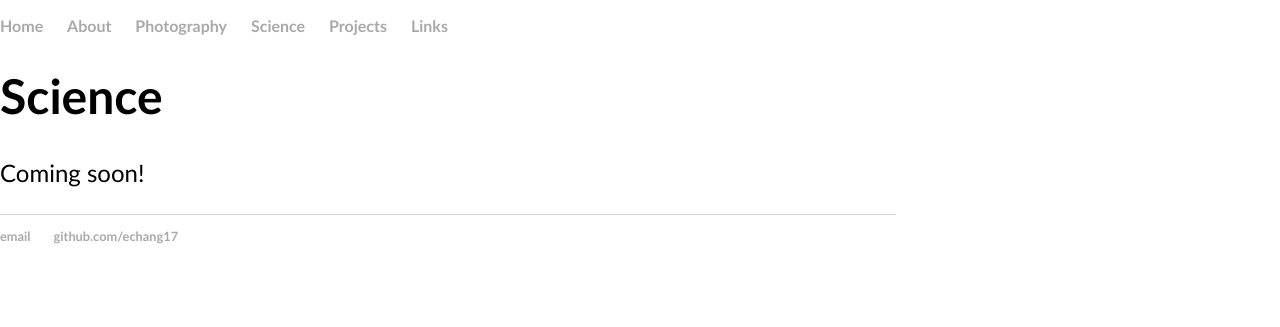
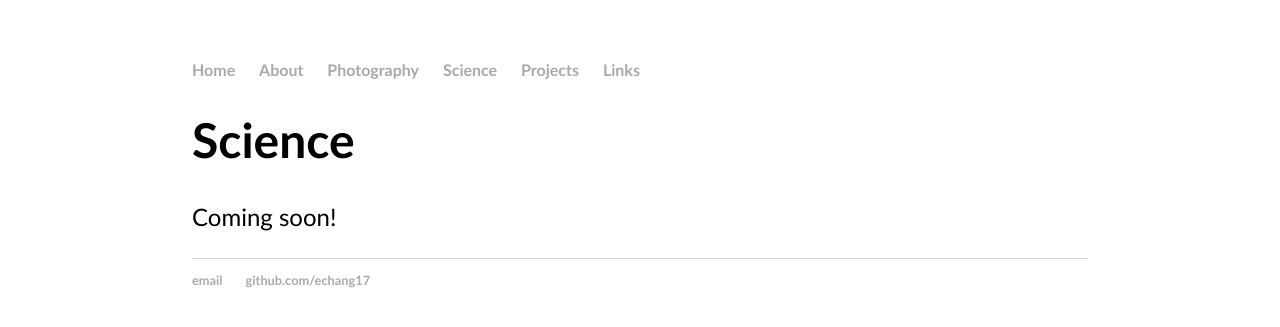
Before and after one commit to echang17/echang17.github.io, a Jekyll site: the page built from science/index.html, in a window 1280 px wide. Shown: the top 327 px of the page. Built offline with Jekyll 4.4.1, drawn with Linux system fonts in a browser that asks for light colours.

Commit message:
Update main.css

```diff
--- a/css/main.css
+++ b/css/main.css
@@ -91,7 +91,7 @@ ul.posts li {
 }
 
 body {
-    margin: 0;
+    /*margin: 0; this puts everything on the left hand side of the screen with no buffer space */
     font-family: Arial;
 }
 
```
